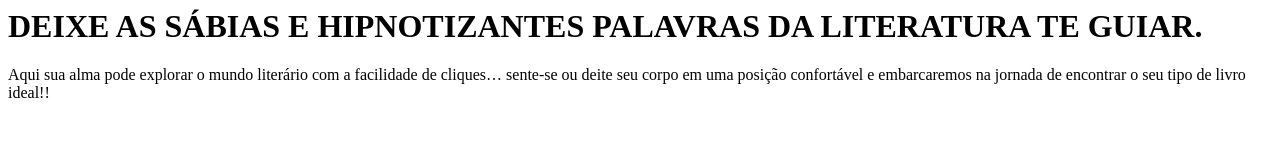
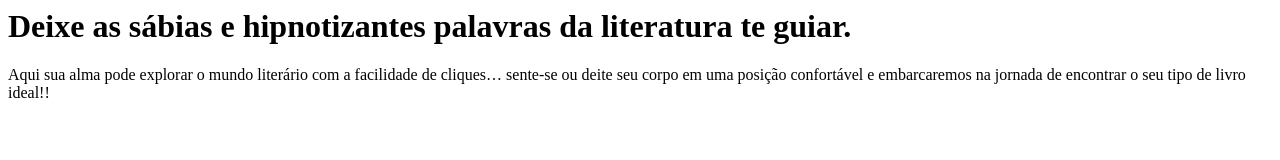
Before and after one commit to ilyheloisa/webpage1Adm2023HeloisaOliveira, a plain HTML site: page index.html in a window 1280 px wide. Drawn offline with Linux system fonts and the light colour scheme.

Commit message:
Update index.html

```diff
--- a/index.html
+++ b/index.html
@@ -1,3 +1,3 @@
-<h1>DEIXE AS SÁBIAS E HIPNOTIZANTES PALAVRAS DA LITERATURA TE GUIAR. </h1>
+<h1>Deixe as sábias e hipnotizantes palavras da literatura te guiar. </h1>
 
 <p>Aqui sua alma pode explorar o mundo literário com a facilidade de cliques… sente-se ou deite seu corpo em uma posição confortável e embarcaremos na jornada de encontrar o seu tipo de livro ideal!!</p>
```
